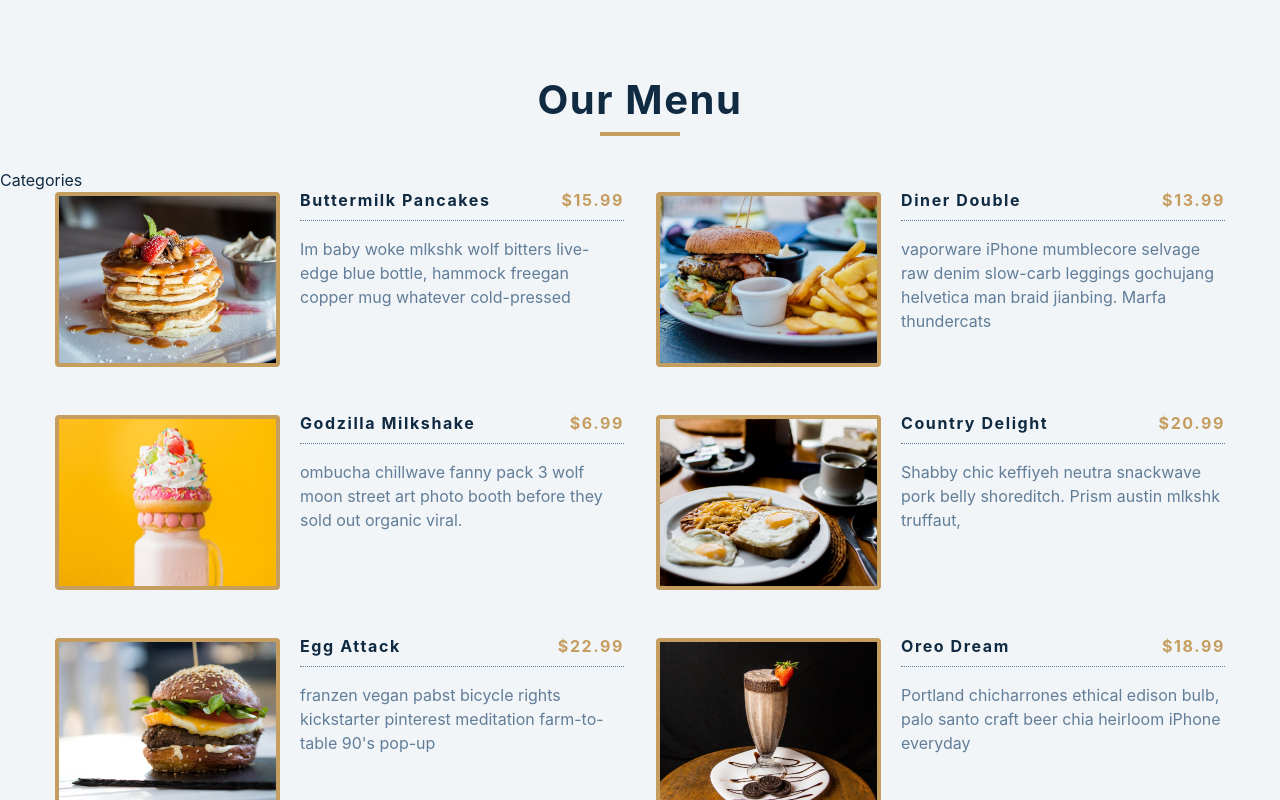
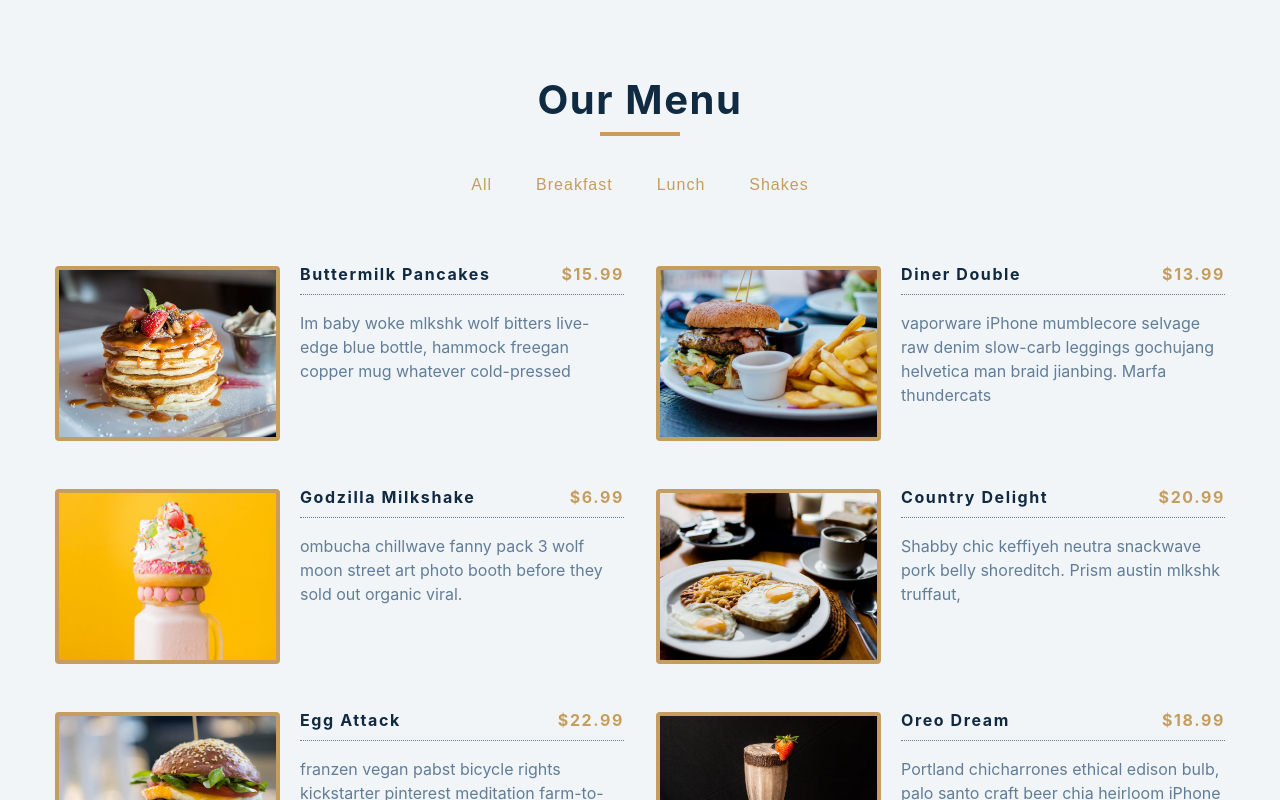
Before and after one commit to ZigaHajsen/menu, a React (Create React App) app: page / in a window 1280 px wide. Shown: the top 800 px of the page. Built offline with nearby package versions, Linux system fonts and the light colour scheme.

Commit message:
Added Categories component & styles

```diff
--- a/src/components/App/App.tsx
+++ b/src/components/App/App.tsx
@@ -4,9 +4,20 @@ import { ItemsModel } from '../../models/items.model';
 import { Categories, Menu } from '../';
 import { Main, MenuSection, Title, TitleText, Underline } from './AppStyle';
 
+const allCategories = ['all', ...new Set(items.map((item) => item.category))];
+
 const App: React.FC = () => {
   const [menuItems, setMenuItems] = useState<ItemsModel[]>(items);
-  const [categories, setCategories] = useState([]);
+  const [categories, setCategories] = useState(allCategories);
+
+  const filterItems = (category: string) => {
+    if (category === 'all') {
+      setMenuItems(items);
+      return;
+    }
+    const newItems = items.filter((item) => item.category === category);
+    setMenuItems(newItems);
+  };
 
   return (
     <Main>
@@ -15,7 +26,7 @@ const App: React.FC = () => {
           <TitleText>our menu</TitleText>
           <Underline></Underline>
         </Title>
-        <Categories />
+        <Categories categories={categories} filterItems={filterItems} />
         <Menu items={menuItems} />
       </MenuSection>
     </Main>
--- a/src/components/Categories/Categories.tsx
+++ b/src/components/Categories/Categories.tsx
@@ -1,7 +1,22 @@
 import React from 'react';
+import { ButtonContainer, FilterButton } from './CategoriesStyle';
 
-const Categories = () => {
-  return <div>Categories</div>;
+const Categories: React.FC<any> = ({ categories, filterItems }) => {
+  return (
+    <ButtonContainer>
+      {categories.map((category: string, index: number) => {
+        return (
+          <FilterButton
+            key={index}
+            type='button'
+            onClick={() => filterItems(category)}
+          >
+            {category}
+          </FilterButton>
+        );
+      })}
+    </ButtonContainer>
+  );
 };
 
 export default Categories;
--- /dev/null
+++ b/src/components/Categories/CategoriesStyle.ts
@@ -0,0 +1,26 @@
+import styled from 'styled-components/macro';
+
+export const ButtonContainer = styled.div`
+  margin-bottom: 4rem;
+  display: flex;
+  justify-content: center;
+`;
+
+export const FilterButton = styled.button`
+  background: transparent;
+  border-color: transparent;
+  font-size: 1rem;
+  text-transform: capitalize;
+  margin: 0 0.5rem;
+  letter-spacing: 1px;
+  padding: 0.375rem 0.75rem;
+  color: var(--clr-gold);
+  cursor: pointer;
+  transition: var(--transition);
+  border-radius: var(--radius);
+
+  &:hover {
+    background: var(--clr-gold);
+    color: var(--clr-white);
+  }
+`;
--- a/tsconfig.json
+++ b/tsconfig.json
@@ -18,7 +18,8 @@
     "resolveJsonModule": true,
     "isolatedModules": true,
     "noEmit": true,
-    "jsx": "react"
+    "jsx": "react",
+    "downlevelIteration": true
   },
   "include": [
     "src"
```
